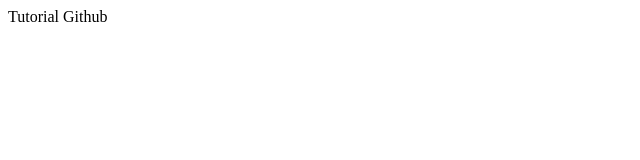
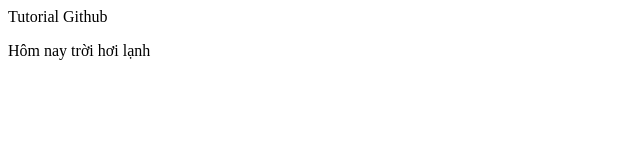
Before and after one commit to hoahoa69/html, a plain HTML site: page index.html in a window 1280 px wide. Shown: the whole page, without its empty margins (0-640 px from the left). Drawn offline with Linux system fonts and the light colour scheme.

Commit message:
Update index.html

```diff
--- a/index.html
+++ b/index.html
@@ -1 +1,3 @@
 <p>Tutorial Github</p>
+
+<p>Hôm nay trời hơi lạnh</p>
```
